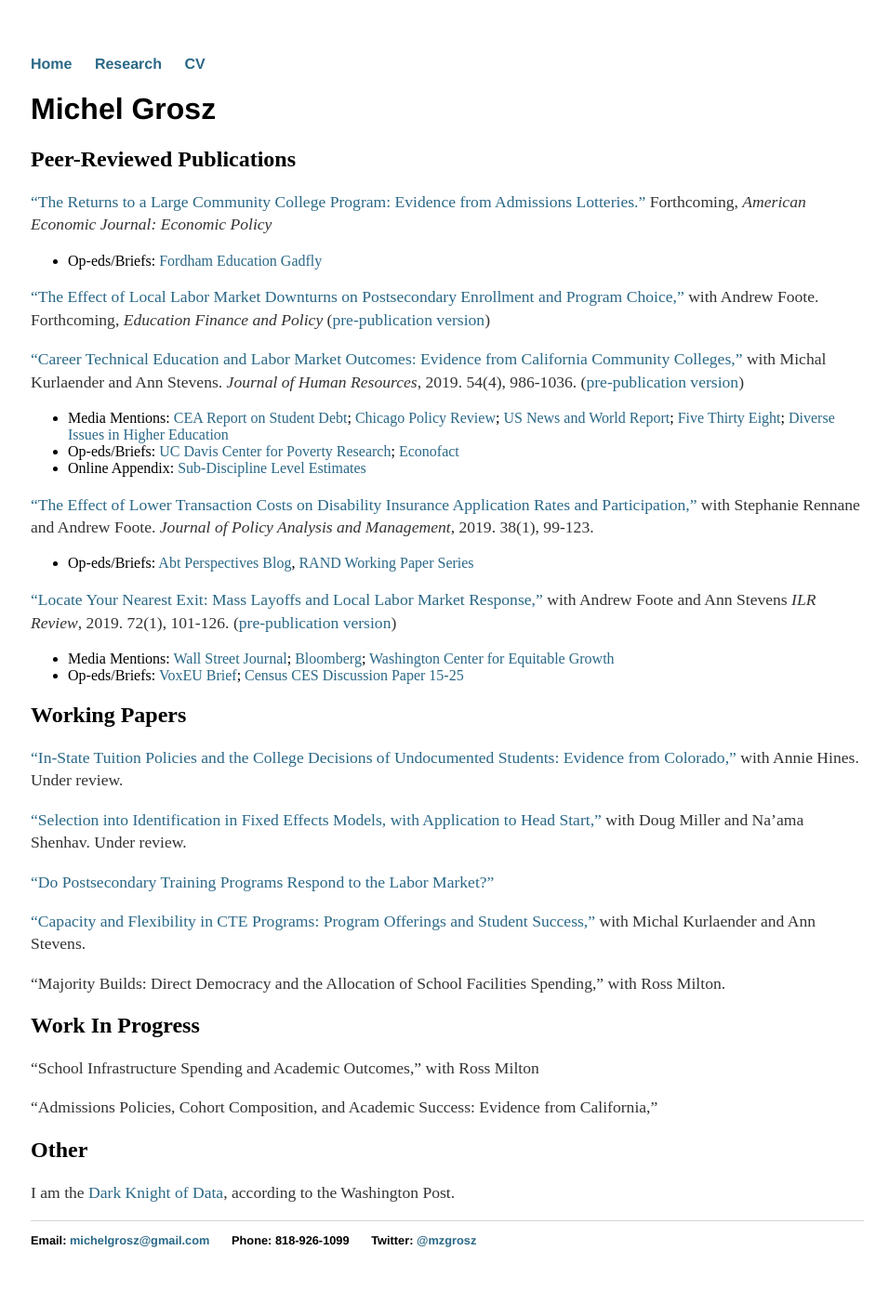
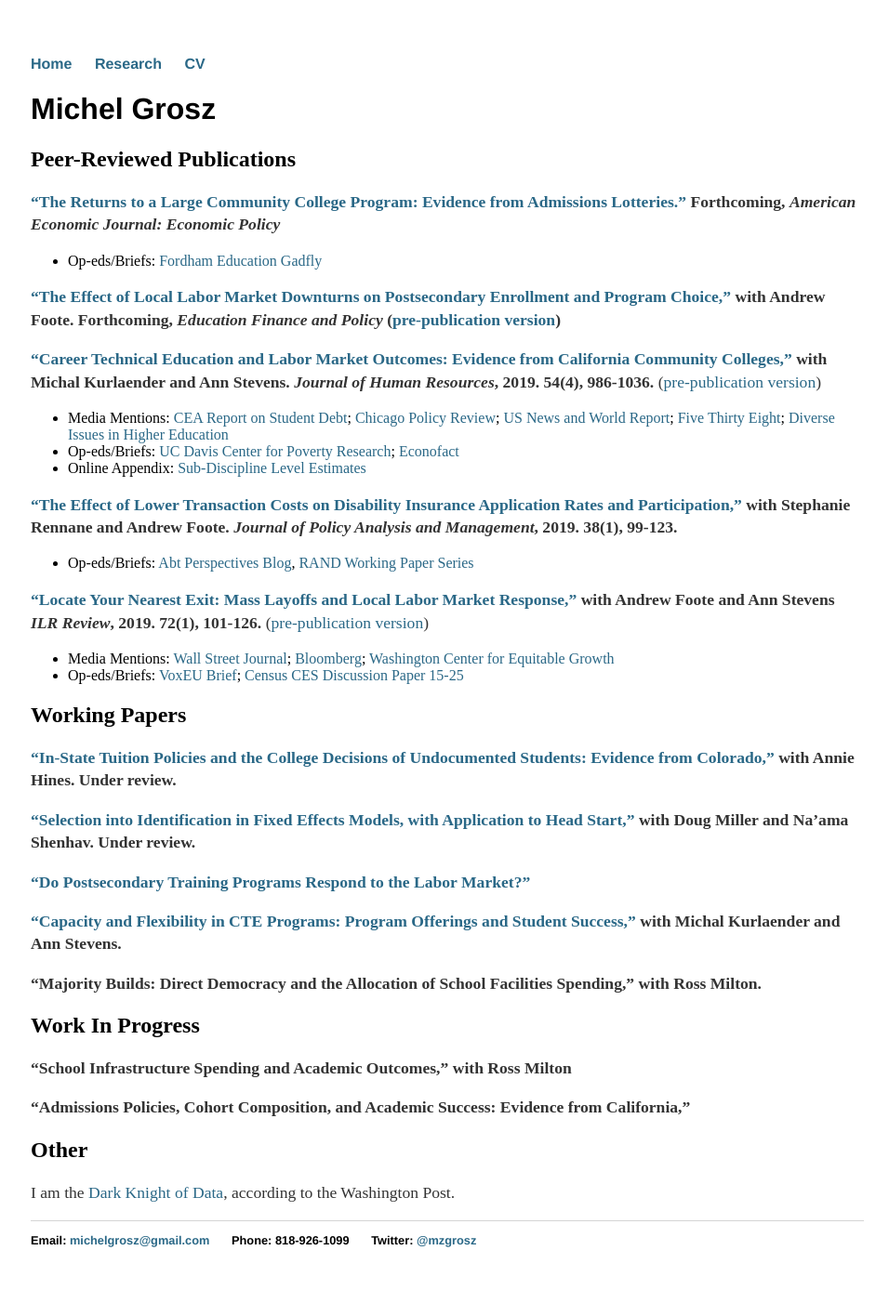
Before and after one commit to mzgrosz/mzgrosz.github.io, a Jekyll site: the page built from research/index.md, in a window 1280 px wide. Shown: the whole page at 93% size, without its empty margins (159-1115 px from the left). Built offline with Jekyll 4.4.1, drawn with Linux system fonts in a browser that asks for light colours.

```diff
--- a/research/index.md
+++ b/research/index.md
@@ -10,41 +10,41 @@ title: Michel Grosz
 
 ## Peer-Reviewed Publications
 
-["The Returns to a Large Community College Program: Evidence from Admissions Lotteries."](https://mzgrosz.github.io/research/grosz_JMP_081118.pdf) Forthcoming, *American Economic Journal: Economic Policy*
+**["The Returns to a Large Community College Program: Evidence from Admissions Lotteries."](https://mzgrosz.github.io/research/grosz_JMP_081118.pdf) Forthcoming, *American Economic Journal: Economic Policy***
 * Op-eds/Briefs: [Fordham Education Gadfly](https://fordhaminstitute.org/national/commentary/start-students-path-high-return-degrees-earlier)
 
-["The Effect of Local Labor Market Downturns on Postsecondary Enrollment and Program Choice,"](https://www.mitpressjournals.org/doi/abs/10.1162/edfp_a_00288) with Andrew Foote. Forthcoming, *Education Finance and Policy* ([pre-publication version](https://aefpweb.org/sites/default/files/webform/42/FooteGrosz_AEFPPaper.pdf))
+**["The Effect of Local Labor Market Downturns on Postsecondary Enrollment and Program Choice,"](https://www.mitpressjournals.org/doi/abs/10.1162/edfp_a_00288) with Andrew Foote. Forthcoming, *Education Finance and Policy* ([pre-publication version](https://aefpweb.org/sites/default/files/webform/42/FooteGrosz_AEFPPaper.pdf))**
 
 
-["Career Technical Education and Labor Market Outcomes: Evidence from California Community Colleges,"](http://jhr.uwpress.org/content/early/2018/04/02/jhr.54.4.1015.7449R2.abstract) with Michal Kurlaender and Ann Stevens. *Journal of Human Resources*, 2019. 54(4), 986-1036. ([pre-publication version](https://www.nber.org/papers/w21137))
+**["Career Technical Education and Labor Market Outcomes: Evidence from California Community Colleges,"](http://jhr.uwpress.org/content/early/2018/04/02/jhr.54.4.1015.7449R2.abstract) with Michal Kurlaender and Ann Stevens. *Journal of Human Resources*, 2019. 54(4), 986-1036.** ([pre-publication version](https://www.nber.org/papers/w21137))
 * Media Mentions: [CEA Report on Student Debt](https://www.google.com/url?q=https%3A%2F%2Fwww.whitehouse.gov%2Fsites%2Fdefault%2Ffiles%2Fpage%2Ffiles%2F20160718_cea_student_debt.pdf&sa=D&sntz=1&usg=AFQjCNGoRfqbauZ0fNGQJpX2tC_niyxW4w); [Chicago Policy Review](http://chicagopolicyreview.org/2015/07/02/technical-education-at-a-community-college-improves-graduates-future-earnings/); [US News and World Report](https://www.usnews.com/news/articles/2015/05/18/which-vocational-degrees-pay-off); [Five Thirty Eight](https://fivethirtyeight.com/features/food-deserts-community-colleges-and-innovative-slackers/); [Diverse Issues in Higher Education](https://diverseeducation.com/article/72377/)
 * Op-eds/Briefs: [UC Davis Center for Poverty Research](https://poverty.ucdavis.edu/policy-brief/community-college-career-technical-education-programs-significantly-increase-earnings); [Econofact](https://econofact.org/does-career-technical-education-pay)
 * Online Appendix: [Sub-Discipline Level Estimates](https://mzgrosz.github.io/research/full_top4s_appendix.pdf)
 
-["The Effect of Lower Transaction Costs on Disability Insurance Application Rates and Participation,"](https://onlinelibrary.wiley.com/doi/pdf/10.1002/pam.22095) with Stephanie Rennane and Andrew Foote. *Journal of Policy Analysis and Management*, 2019. 38(1), 99-123.
+**["The Effect of Lower Transaction Costs on Disability Insurance Application Rates and Participation,"](https://onlinelibrary.wiley.com/doi/pdf/10.1002/pam.22095) with Stephanie Rennane and Andrew Foote. *Journal of Policy Analysis and Management*, 2019. 38(1), 99-123.**
 * Op-eds/Briefs: [Abt Perspectives Blog](https://www.abtassociates.com/insights/perspectives-blog/social-security-disability-insurance-sometimes-easier-is-better), [RAND Working Paper Series](https://www.rand.org/pubs/working_papers/WR1255.html)
 
-["Locate Your Nearest Exit: Mass Layoffs and Local Labor Market Response,"](https://journals.sagepub.com/doi/abs/10.1177/0019793917753095) with Andrew Foote and Ann Stevens *ILR Review*, 2019. 72(1), 101-126. ([pre-publication version](https://www.nber.org/papers/w21618))
+**["Locate Your Nearest Exit: Mass Layoffs and Local Labor Market Response,"](https://journals.sagepub.com/doi/abs/10.1177/0019793917753095) with Andrew Foote and Ann Stevens *ILR Review*, 2019. 72(1), 101-126.** ([pre-publication version](https://www.nber.org/papers/w21618))
 * Media Mentions: [Wall Street Journal](https://blogs.wsj.com/economics/2016/03/17/half-of-u-s-may-endure-lost-decade-of-depressed-employment/); [Bloomberg](https://www.bloomberg.com/opinion/articles/2018-01-03/how-governments-can-move-people-to-jobs); [Washington Center for Equitable Growth](https://equitablegrowth.org/the-consequences-and-causes-of-declining-geographic-mobility-in-the-united-states/)
 * Op-eds/Briefs: [VoxEU Brief](https://voxeu.org/article/mass-layoffs-and-local-labour-market-exit); [Census CES Discussion Paper 15-25](https://papers.ssrn.com/sol3/papers.cfm?abstract_id=2661687)
 
 ## Working Papers
 
-["In-State Tuition Policies and the College Decisions of Undocumented Students: Evidence from Colorado,"](https://mzgrosz.github.io/research/gh_1118.pdf) with Annie Hines. Under review.
+**["In-State Tuition Policies and the College Decisions of Undocumented Students: Evidence from Colorado,"](https://mzgrosz.github.io/research/gh_1118.pdf) with Annie Hines. Under review.**
 
-["Selection into Identification in Fixed Effects Models, with Application to Head Start,"](https://mzgrosz.github.io/research/msg_master.pdf) with Doug Miller and Na'ama Shenhav. Under review.
+**["Selection into Identification in Fixed Effects Models, with Application to Head Start,"](https://mzgrosz.github.io/research/msg_master.pdf) with Doug Miller and Na'ama Shenhav. Under review.**
 
-["Do Postsecondary Training Programs Respond to the Labor Market?"](https://www.abtassociates.com/insights/publications/white-paper/do-postsecondary-training-programs-respond-to-changes-in-the)
+**["Do Postsecondary Training Programs Respond to the Labor Market?"](https://www.abtassociates.com/insights/publications/white-paper/do-postsecondary-training-programs-respond-to-changes-in-the)**
 
-["Capacity and Flexibility in CTE Programs: Program Offerings and Student Success,"](https://education.ucdavis.edu/sites/main/files/cte_flexibility_paper_draft_9-30-18_for_ies.pdf) with Michal Kurlaender and Ann Stevens.
+**["Capacity and Flexibility in CTE Programs: Program Offerings and Student Success,"](https://education.ucdavis.edu/sites/main/files/cte_flexibility_paper_draft_9-30-18_for_ies.pdf) with Michal Kurlaender and Ann Stevens.**
 
-"Majority Builds: Direct Democracy and the Allocation of School Facilities Spending," with Ross Milton.
+**"Majority Builds: Direct Democracy and the Allocation of School Facilities Spending," with Ross Milton.**
 
 ## Work In Progress
 
-"School Infrastructure Spending and Academic Outcomes," with Ross Milton
+**"School Infrastructure Spending and Academic Outcomes," with Ross Milton**
 
-"Admissions Policies, Cohort Composition, and Academic Success: Evidence from California,"
+**"Admissions Policies, Cohort Composition, and Academic Success: Evidence from California,"**
 
 ## Other
 
```
